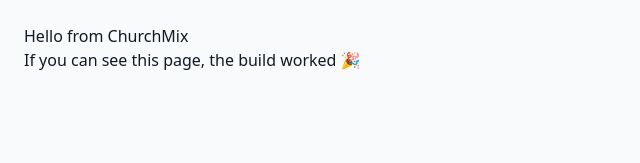
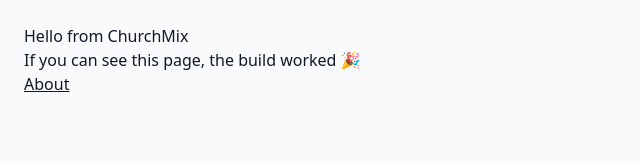
Before and after one commit to kworrix/churchmix-web-2.0, a Next.js app: page / in a window 1280 px wide. Shown: the top 163 px of the page, without its empty margins (0-640 px from the left). Built offline with nearby package versions, Linux system fonts and the light colour scheme.

Commit message:
Update index.js

```diff
--- a/pages/index.js
+++ b/pages/index.js
@@ -3,7 +3,9 @@
     <main style={{ padding: 24, fontFamily: 'system-ui, sans-serif' }}>
       <h1>Hello from ChurchMix</h1>
       <p>If you can see this page, the build worked 🎉</p>
+
+      {/* The link must be INSIDE the component JSX */}
+      <a className="underline" href="/about">About</a>
     </main>
   );
 }
-<a className="underline text-blue-600" href="/about">About</a>
```
